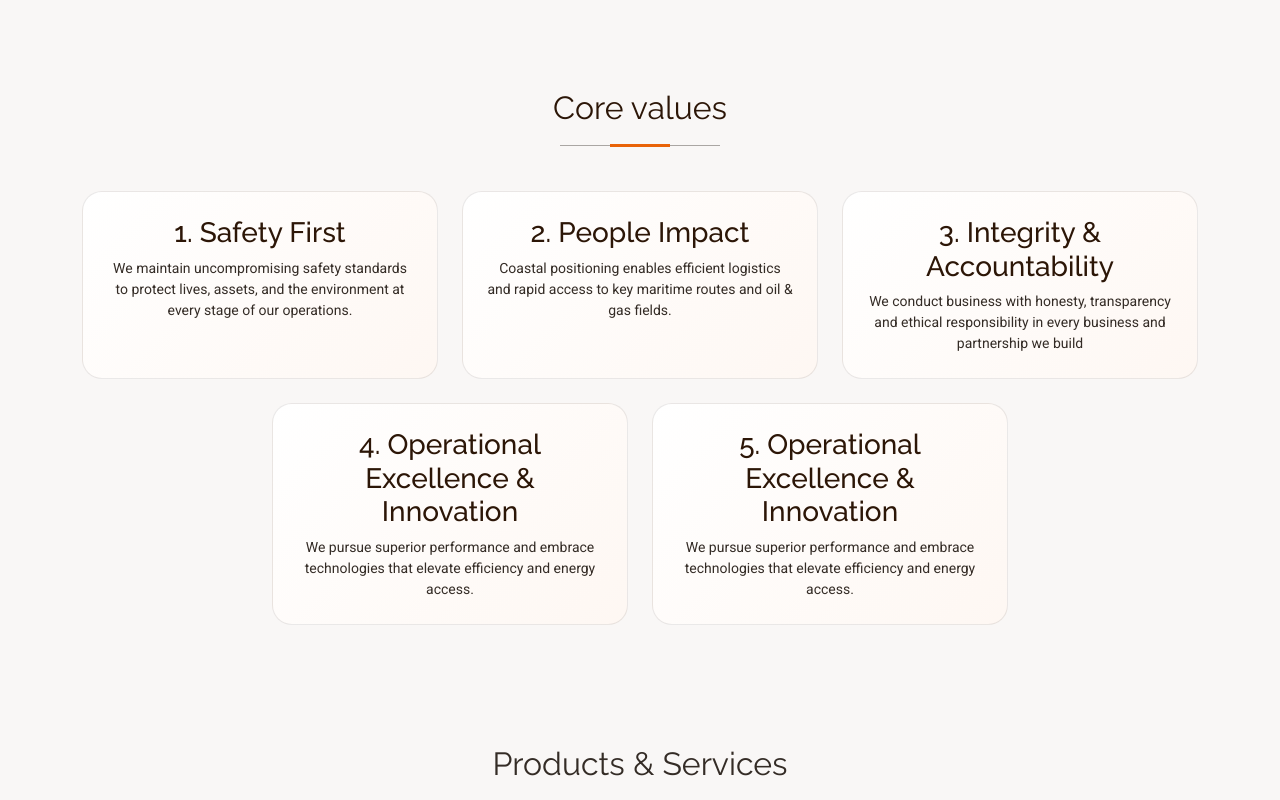
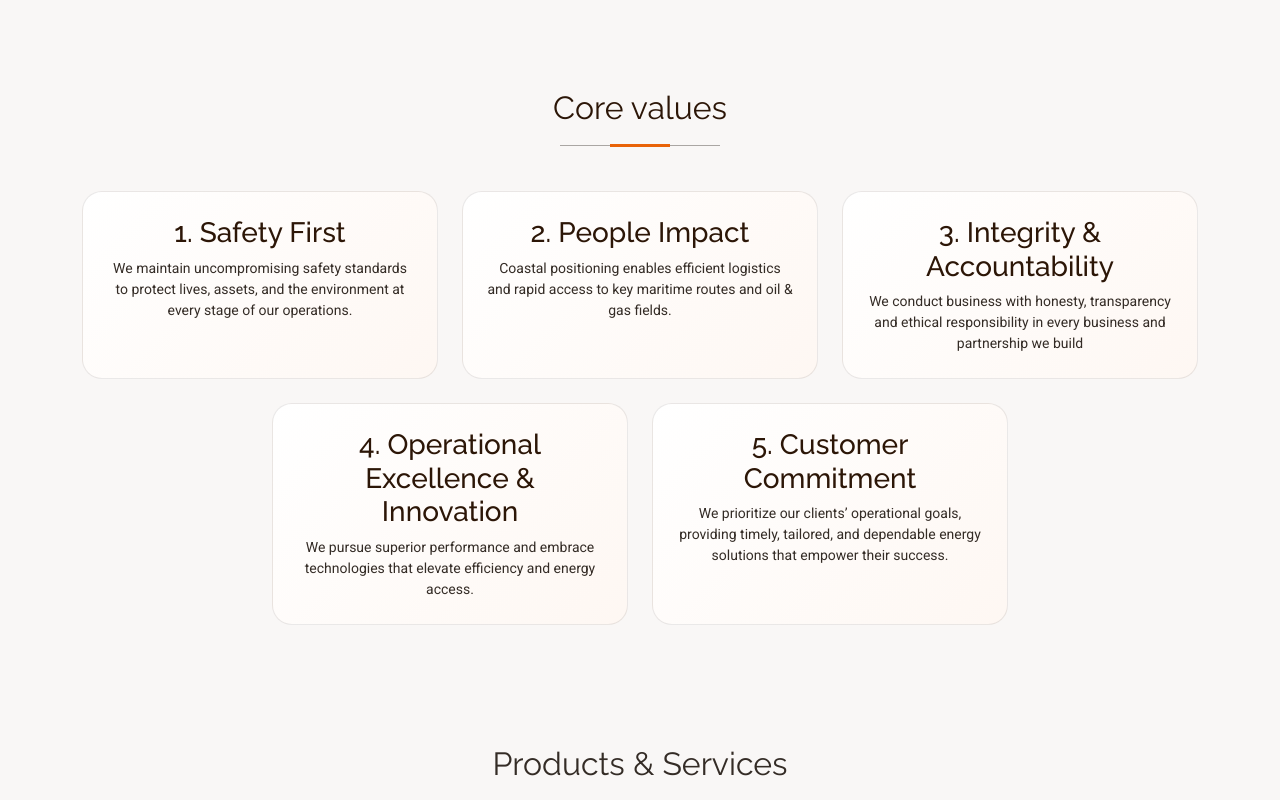
Before and after one commit to Kossybml/Petrotide, a plain HTML site: page index.html in a window 1280 px wide. Shown: the part 2179-2979 px from the top of the page. Drawn offline with Linux system fonts and the light colour scheme.

Commit message:
last update

```diff
--- a/index.html
+++ b/index.html
@@ -183,7 +183,7 @@
 
               <div class="stats-grid">
                 <div class="stat-item" data-aos="fade-up" data-aos-delay="350">
-                  <div class="stat-number">50M+</div>
+                  <div class="stat-number">200M+</div>
                   <div class="stat-label">Litres Delivered Annually</div>
                 </div>
                 <div class="stat-item" data-aos="fade-up" data-aos-delay="400">
@@ -304,8 +304,8 @@
 
       <div class="col-md-6 col-lg-4" data-aos="fade-up" data-aos-delay="300">
         <div class="card-surface p-4 h-100">
-           <h3>5. Operational Excellence & Innovation</h3>
-          <p class="small muted mb-0">We pursue superior performance and embrace technologies that elevate efficiency and energy access. </p>
+           <h3>5. Customer Commitment</h3>
+          <p class="small muted mb-0">We prioritize our clients’ operational goals, providing timely, tailored, and dependable energy solutions that empower their success. </p>
         </div>
       </div>
     </div>
```
